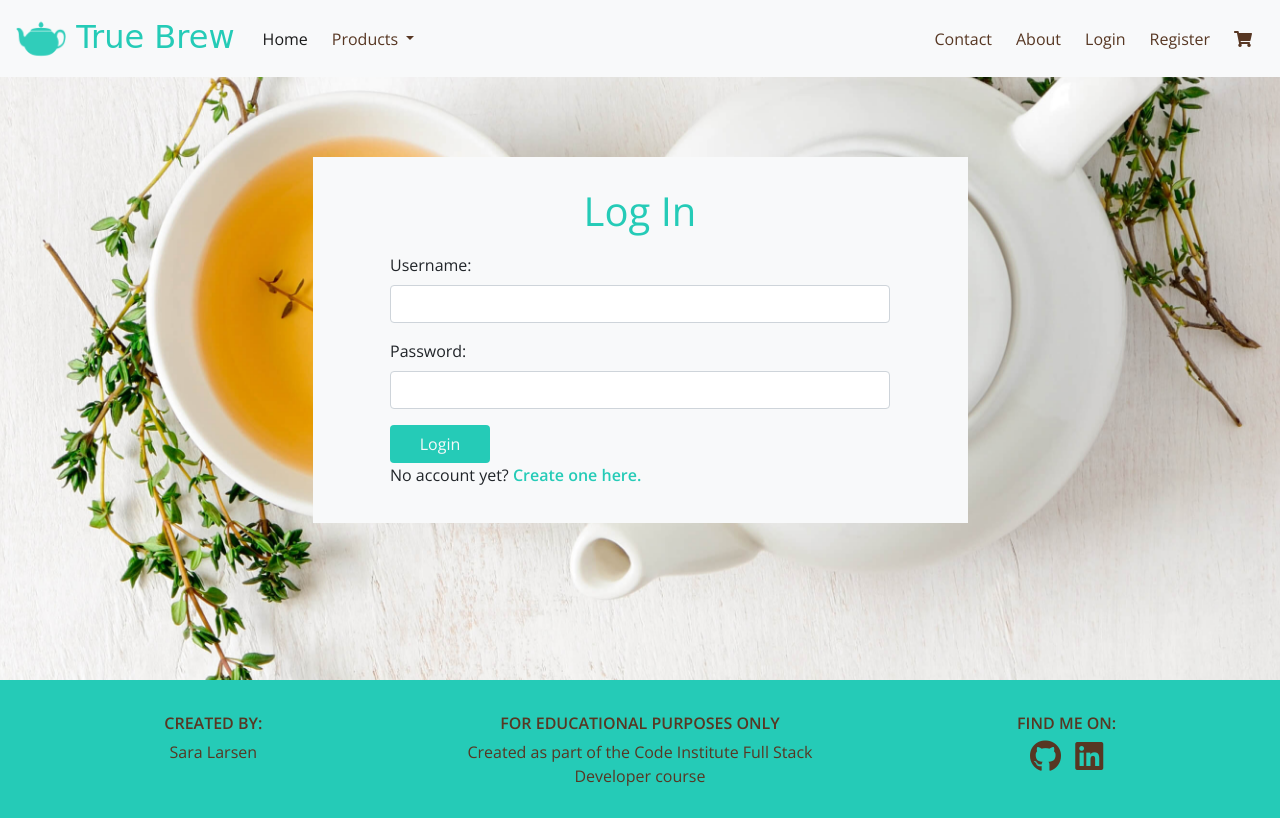
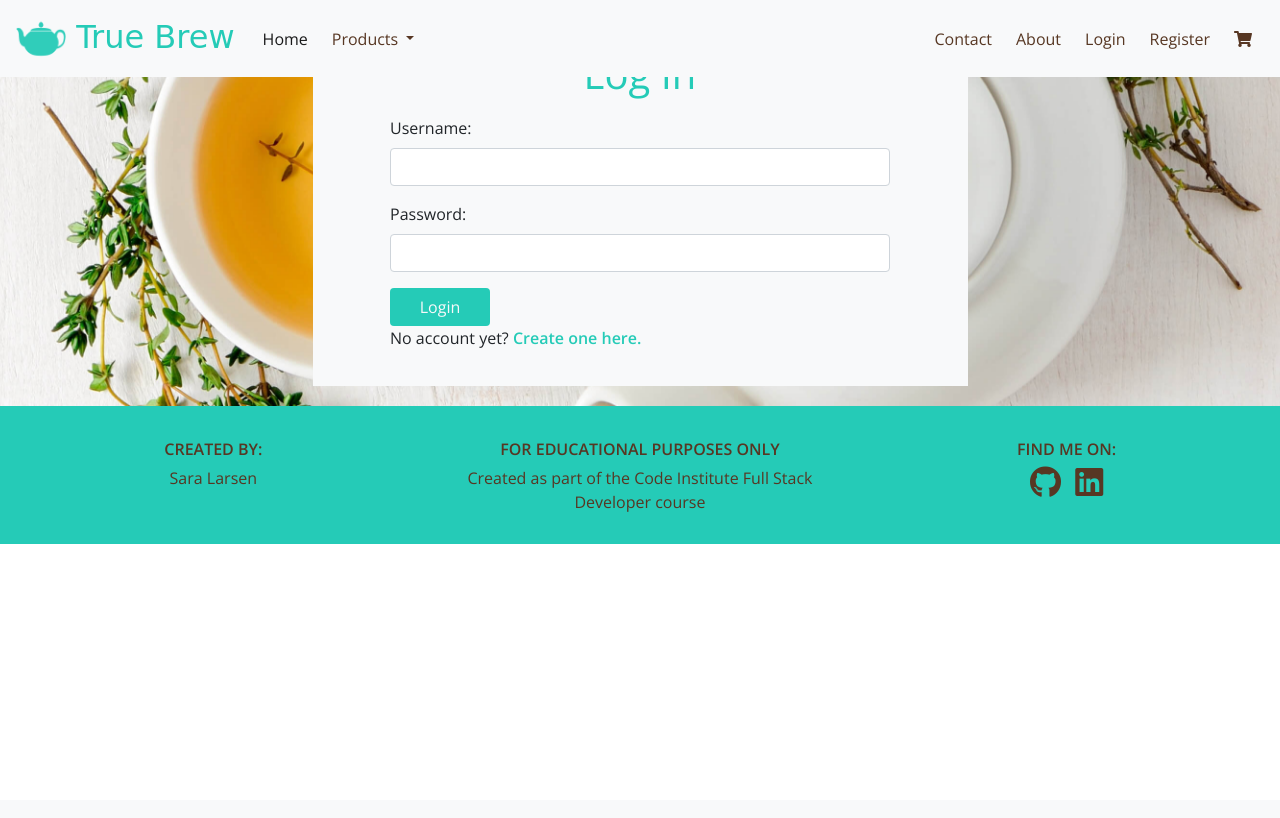
Before and after one commit to Sarani1612/truebrew, a Django app: page /accounts/login/ in a window 1280 px wide. After the commit the page ends 544 px from the top, so only its background shows below. Run offline with Django 3.2, Linux system fonts and the light colour scheme; data that the repository does not hold is empty; some libraries are stand-ins or nearby versions; some web fonts are replaced.

Commit message:
removed min-height from login and registration view div

```diff
--- a/static/css/style.css
+++ b/static/css/style.css
@@ -142,7 +142,6 @@ h1 {
 	background-size: cover;
 	overflow: hidden;
 	position: relative;
-    min-height: 85vh;
 }
 
 /* Form styling */
```
